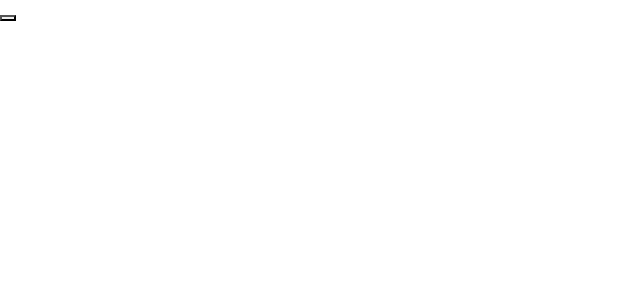
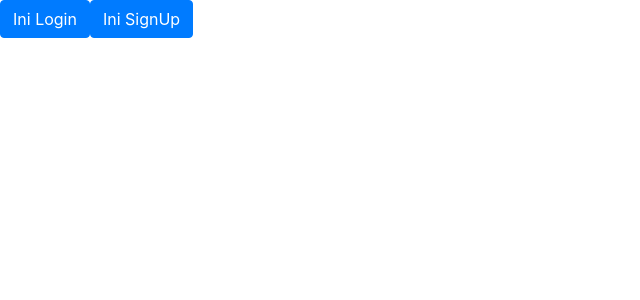
Before and after one commit to maulanarifai114/arkademy, a Vue app in the folder zwallet/: page / in a window 1280 px wide. Shown: the top 300 px of the page, without its empty margins (0-640 px from the left). Built offline with nearby package versions, Linux system fonts and the light colour scheme.

Commit message:
ini button landing

```diff
--- a/zwallet/src/views/landing-page/Landing.vue
+++ b/zwallet/src/views/landing-page/Landing.vue
@@ -1,6 +1,11 @@
 <template>
     <div id="landing">
-        <button></button>
+        <router-link to="/login">
+            <button class="btn btn-primary">Ini Login</button>
+        </router-link>
+        <router-link to="/signup">
+            <button class="btn btn-primary">Ini SignUp</button>
+        </router-link>
     </div>
 </template>
 
```
